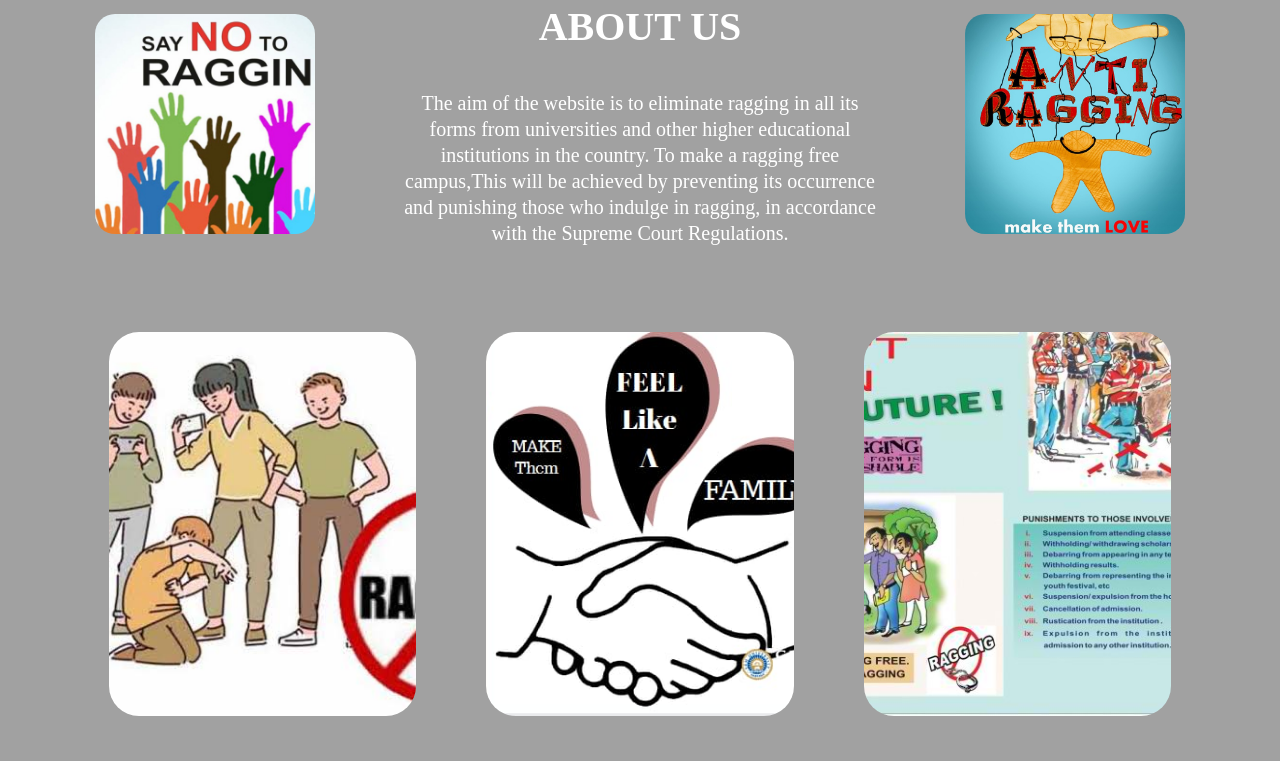
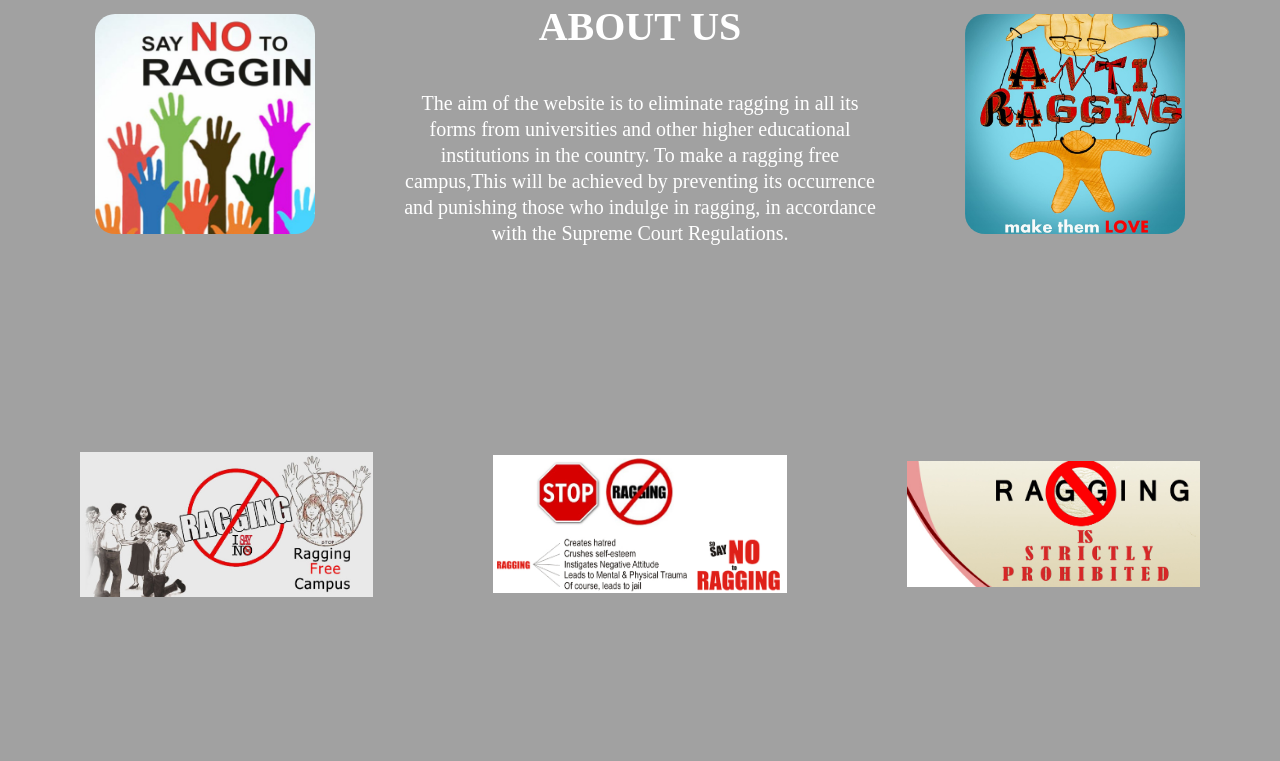
Before and after one commit to Rick-03/Anti-ragging-website, a plain HTML site: page index.html in a window 1280 px wide. Shown: the part 974-1735 px from the top of the page. Drawn offline with nearby package versions, Linux system fonts and the light colour scheme; grey boxes are pictures that could not be loaded.

Commit message:
Navbar , card conts are fixed

```diff
--- a/style.css
+++ b/style.css
@@ -18,20 +18,26 @@ html,body{
     display: flex;
     align-items: center;
     padding: 0 150px;
-    gap: 50px;
-    left: 310px;
+    gap: 10px;
+    font-size: 20px;
     position: fixed;
-    justify-content: flex-start;
+    justify-content: space-evenly;
     z-index: 99;
 
+}
+#nav a:hover{
+  color: #119f3a;
+  cursor: pointer;
+  text-decoration: underline;
 }
 /* #nav img{
     height: 0px;
     width: 120px;
 
 } */
-#nav h4{
+#nav a{
     text-transform: uppercase;
+    text-decoration: none;
     font-weight: 500;
 }
 video{
@@ -171,29 +177,54 @@ video{
     display: flex;
     align-items: center;
     justify-content: center;
-    gap: 70px;
+    gap: 40px;
     position: relative;
     z-index: 10 ;
+    margin-left: 40px;
+    margin-right: 40px;
 }
 .card1{
-    height: 80%;
-    width: 24%;
+    height: 50%;
+    width: 30%;
     /* background-color: blue; */
-    border-radius: 30px;
+    border-radius: 60px;
+
     background-size: cover;
     /* align-items: center; */
     background-position: center;
     overflow: hidden;
     transition: all ease 0.6;
+    font-size: 10px;
+    cursor: pointer;
+    margin-left: 40px;
+    margin-right: 40px;
 }
 #cont-1{
-    background-image: url(6.jpeg) ;
+    background-image: url(new1.jpg);
+    background-size: contain;
+    position: relative;
+    object-fit: cover;
+    background-repeat: no-repeat;
+    height: fit-content;
+    width: fit-content;
 }
 #cont-2{
-    background-image: url(7.jpeg);
+    background-image: url(new2.jpg);
+    background-size: contain;
+    position: relative;
+    object-fit: cover;
+    background-repeat: no-repeat;
+    height: fit-content;
+    width: fit-content;
 }
 #cont-3{
-    background-image: url(9.jpeg);
+    background-image: url(new3.jpg);
+    background-size: contain;
+    position: relative;
+    object-fit: cover;
+    background-repeat: no-repeat;
+    height: fit-content;
+    width: fit-content;
 }
 .p1{
     height: 100%;
```
